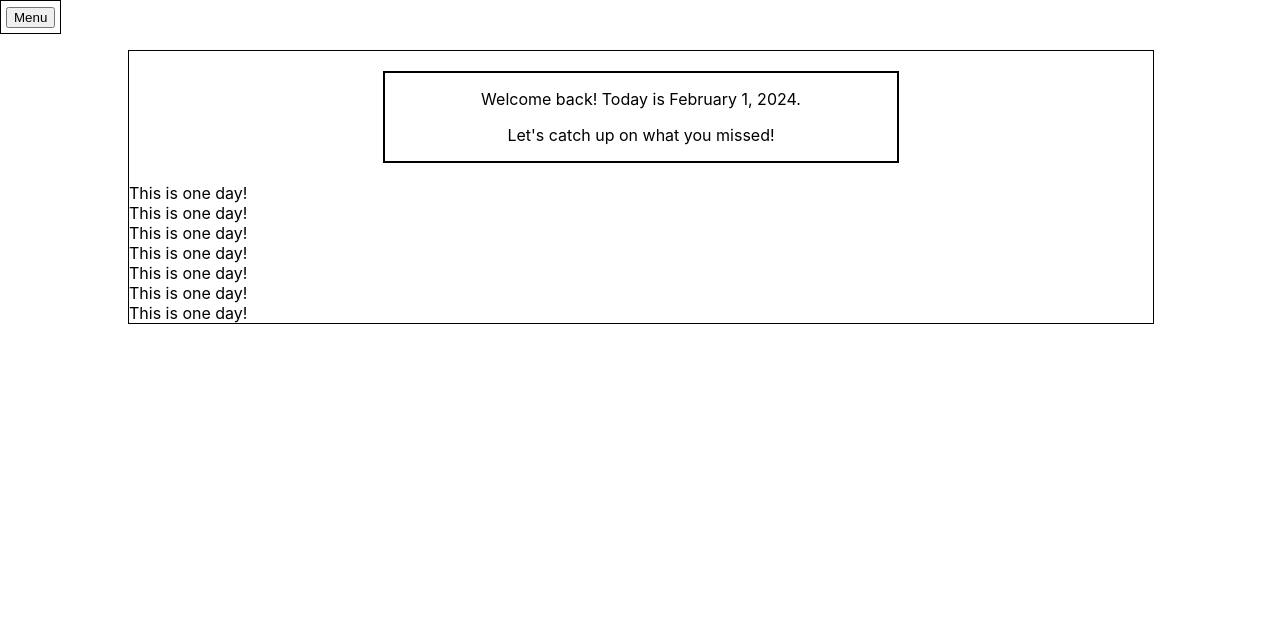
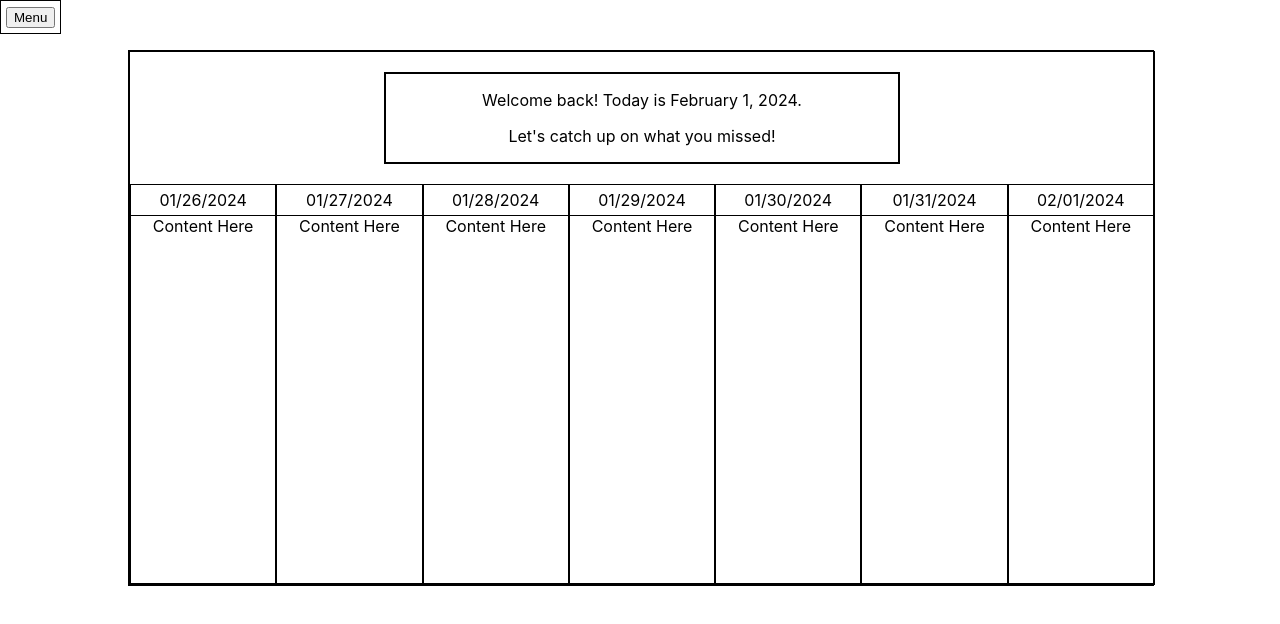
Before and after one commit to jasonbracco/PersonalHomepage, a React (Create React App) app: page / in a window 1280 px wide. Shown: the top 624 px of the page. Built offline with nearby package versions, Linux system fonts and the light colour scheme.

Commit message:
calendar showing

```diff
--- a/src/App.css
+++ b/src/App.css
@@ -40,6 +40,7 @@
 .homepage {
   width: 100%;
   height: 100%;
+  border: 1px solid;;
 }
 
 .welcome-text {
@@ -49,19 +50,20 @@
   width: 50%
 }
 
-.homepage-nav-header {
-  padding: 20px;
-  border: 1px solid;
+/* Homepage Calendar */
+
+.homepage-calendar {
+  height: 400px;
+  display: flex;
   text-align: center;
 }
 
-.homepage-nav-options {
-  border: 2px solid;
-  display: flex;
-  justify-content: center;
+.homepage-calendar-day {
+  border: 1px solid;
+  flex: 1;
 }
 
-.homepage-nav-option {
-  border: 1px solid;
-  margin: 25px auto;
+.homepage-calendar-day-header {
+  border-bottom: 1px solid;
+  padding: 5px;
 }
--- a/src/HomepageCalendarDay.tsx
+++ b/src/HomepageCalendarDay.tsx
@@ -6,10 +6,12 @@ interface HomepageCalendarDayProps {
 
 export function HomepageCalendarDay({day}: HomepageCalendarDayProps) {
 
-    console.log(day)
     return (
         <div className="homepage-calendar-day">
-            This is one day!
+            <header className="homepage-calendar-day-header">{day}</header>
+            <div className="homepage-calendar-day-content">
+                Content Here
+            </div>
         </div>
     )
 }
```
